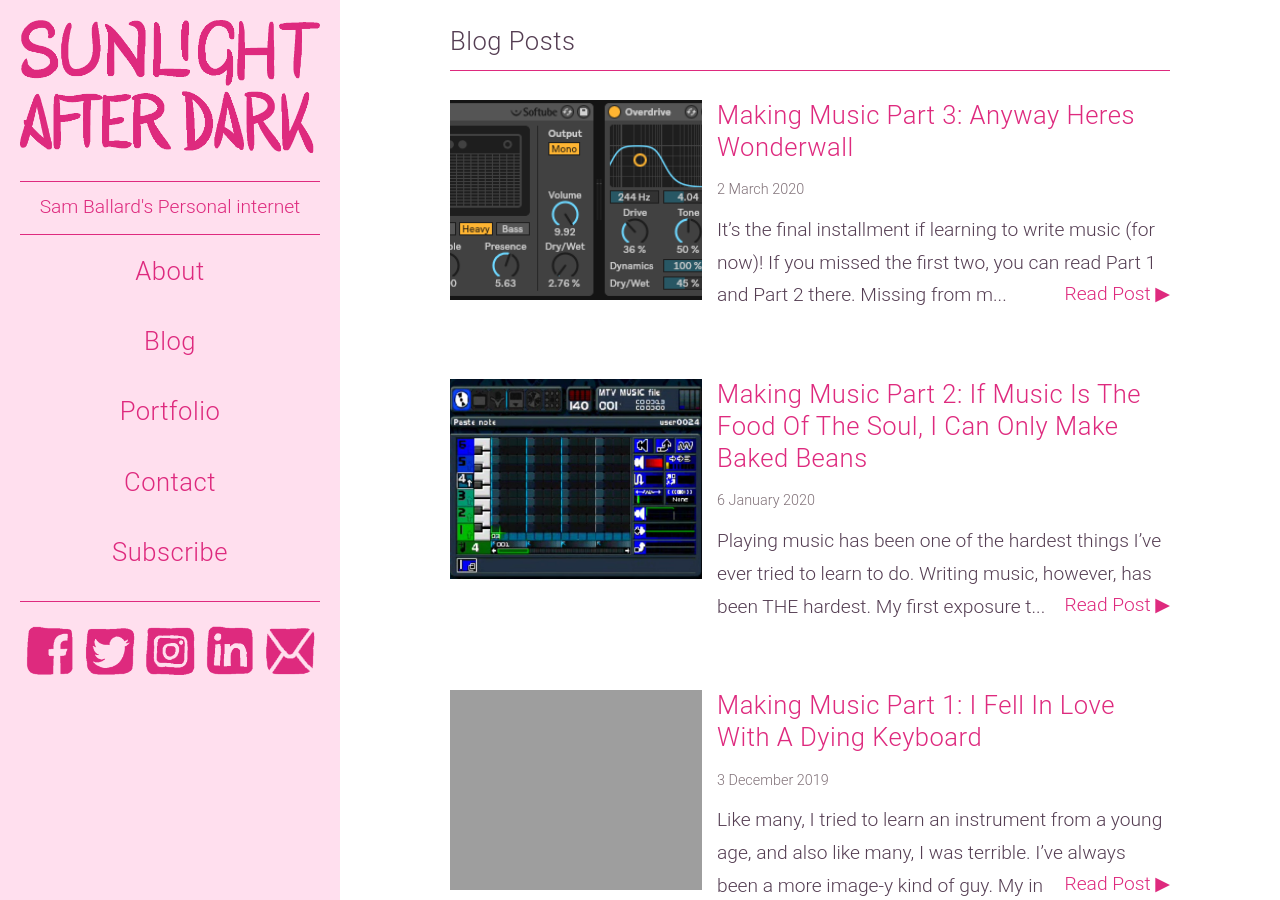
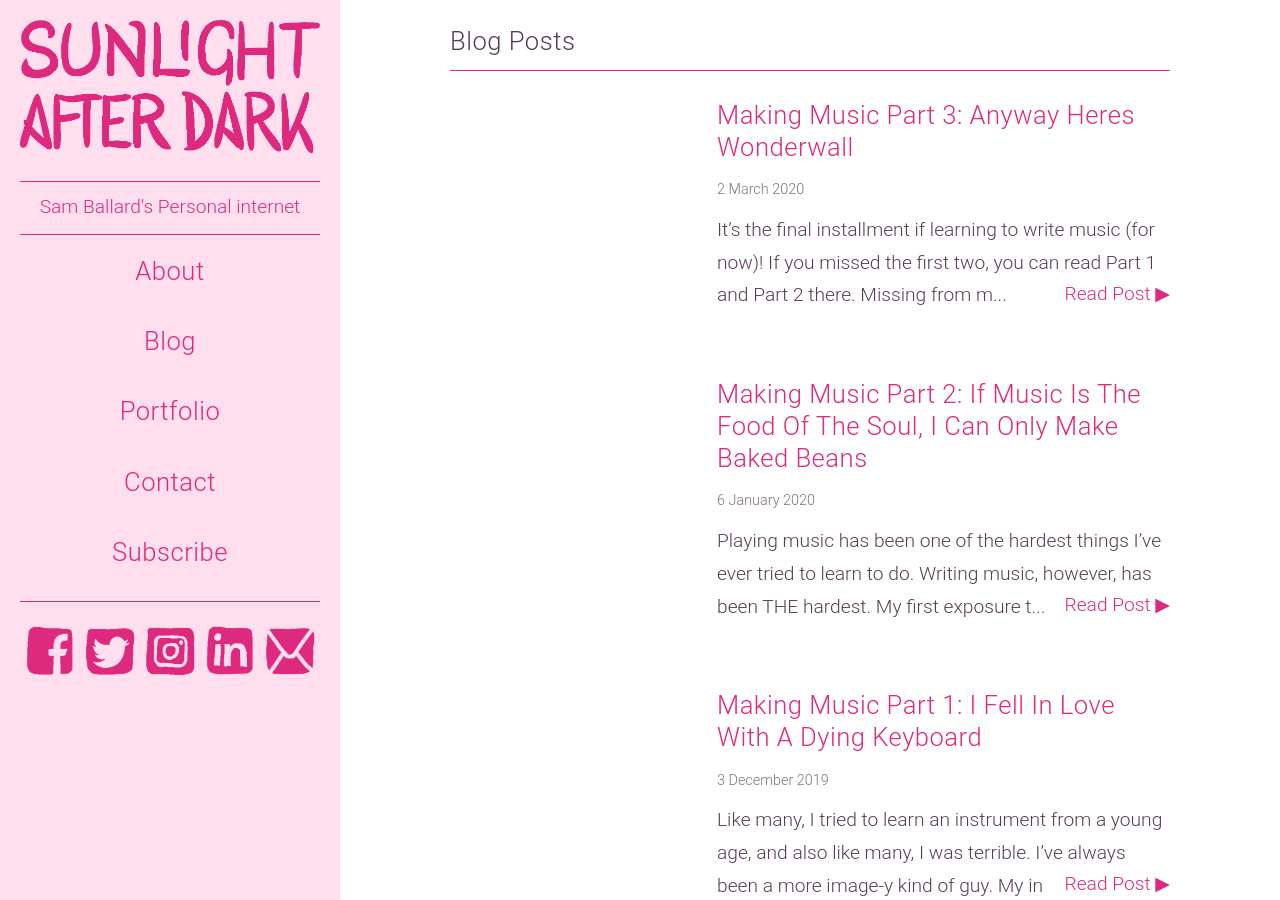
Before and after one commit to BaronBlackmore/SunlightAfterDark, a Jekyll site: the page built from blog.html, in a window 1280 px wide and 900 px high. Built offline with Jekyll 4.4.1, drawn with Linux system fonts in a browser that asks for light colours; comment, search, counter and statistics services are not loaded.

Commit message:
remove image 100

```diff
--- a/blog.html
+++ b/blog.html
@@ -20,7 +20,7 @@
 		<li>
 			<div class="post-preview">
 				<a class="image-preview" href="{{post.url}}">
-				<div class="image-preview" style="height: 100%; background-image: url('images/{{ post.url | replace: '/' , '-' | remove_first: '-' | remove: '.html' }}.png');">
+				<div class="image-preview" background-image: url('images/{{ post.url | replace: '/' , '-' | remove_first: '-' | remove: '.html' }}.png');">
 				</div>
 				</a>
 
```
